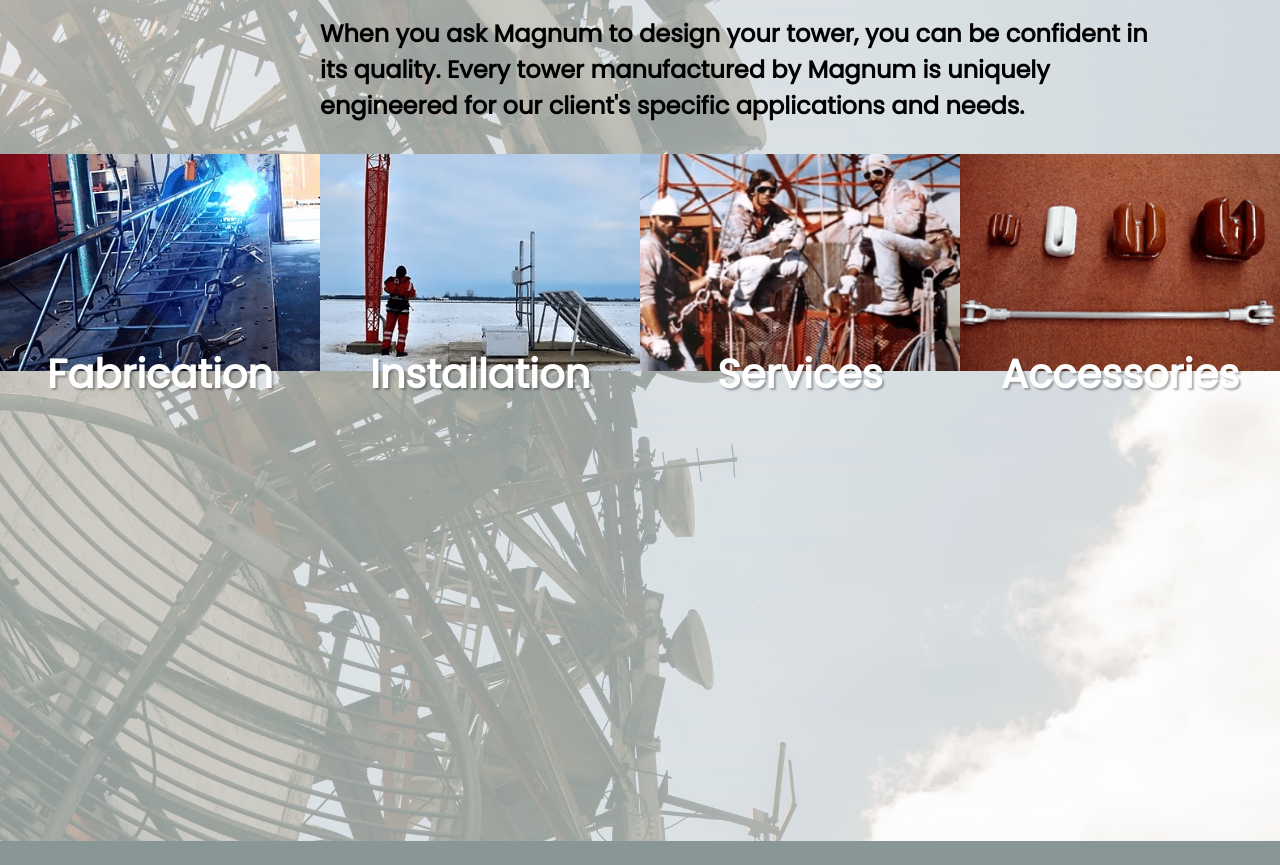
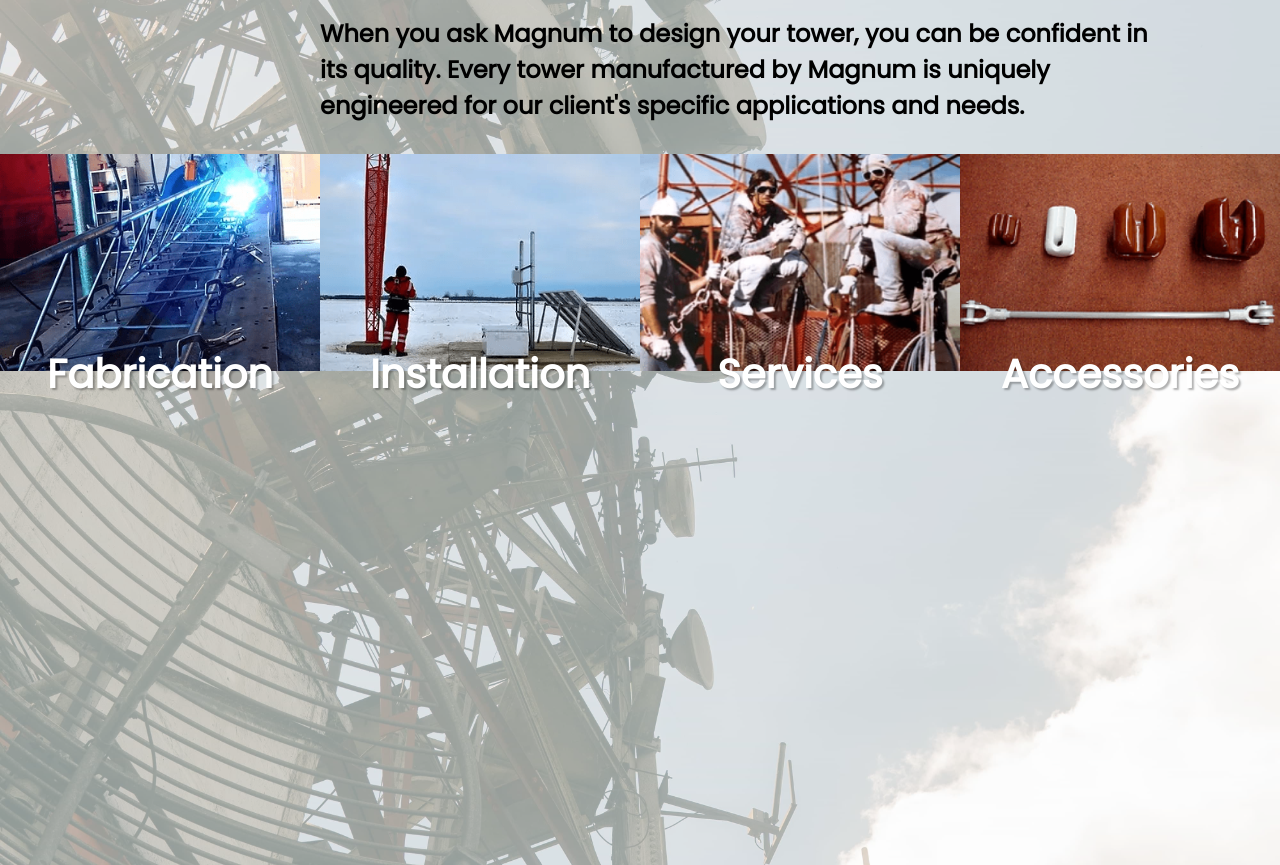
Before and after one commit to theansweris4ty2/Magnum, a website: page public/products-services.html in a window 1280 px wide. Shown: the part 440-1305 px from the top of the page. Before the commit the page ends 1281 px from the top, so only its background shows below. Drawn offline with nearby package versions, Linux system fonts and the light colour scheme; a web font is replaced by a local one.

Commit message:
corrected page size

```diff
--- a/public/products-services.html
+++ b/public/products-services.html
@@ -103,8 +103,6 @@
               <li>Ice Shields</li>
               <li>Standard and high intensity lighting systems</li>
             </ul>
-            <div class="menu-cell">
-            </div>
           <button class="menu-button button-installation hidden-button">
             <ion-icon name="close-circle-outline"></ion-icon>
           </button>
--- a/public/style.css
+++ b/public/style.css
@@ -7,8 +7,7 @@
 body {
   grid-template-columns: repeat(12, 1fr);
   font-family: 'Poppins';
-  min-height: 80vh;
-  max-height: 100vh;
+  max-height: 1864px;
 }
 
 .home,
@@ -23,11 +22,8 @@
   background-color: #889696;
   display: grid;
   grid-template-columns: repeat(12, 1fr);
-  background-position: fixed;
 }
-.products-body {
-  grid-auto-rows: 1fr 1fr;
-}
+
 a {
   text-decoration: none;
   color: black;
@@ -196,6 +192,7 @@
   background-color: #ddd;
   opacity: 0.8;
   grid-column: 2 / span 10;
+  box-sizing: border-box;
   margin: 0 auto;
   position: relative;
   top: 50px;
@@ -305,12 +302,11 @@
 
 .products-main {
   width: 100%;
-  max-height: 100%;
+  max-height: 1300px;
   display: grid;
-  grid-row: span 1;
   grid-column: span 12;
   grid-template-columns: 1fr;
-  grid-auto-rows: 1fr 1fr;
+  grid-auto-rows: 1fr;
 }
 .products-row.one {
   display: grid;
@@ -326,7 +322,7 @@
 .products-row.two {
   max-width: 100%;
   display: grid;
-  grid-row: 2 / span 1;
+  grid-row: 2 / span 2;
   grid-template-columns: repeat(4, 1fr);
   grid-auto-rows: 1fr;
 }
@@ -385,7 +381,7 @@
   text-shadow: 2px 2px 2px rgba(0, 0, 0, 0.5);
 }
 .drop-down-menu {
-  max-height: 280px;
+  max-height: 300px;
   width: 100%;
   font-size: 1em;
   font-weight: 800;
```
